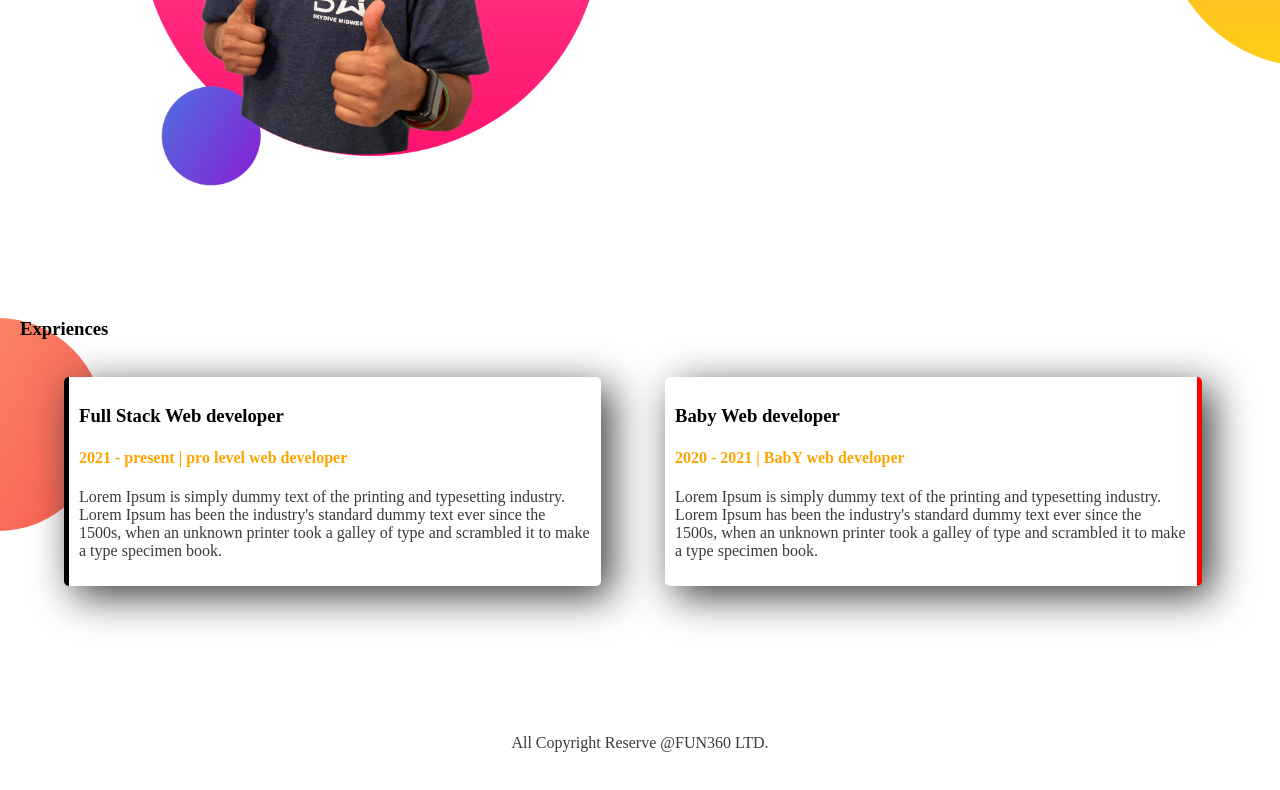
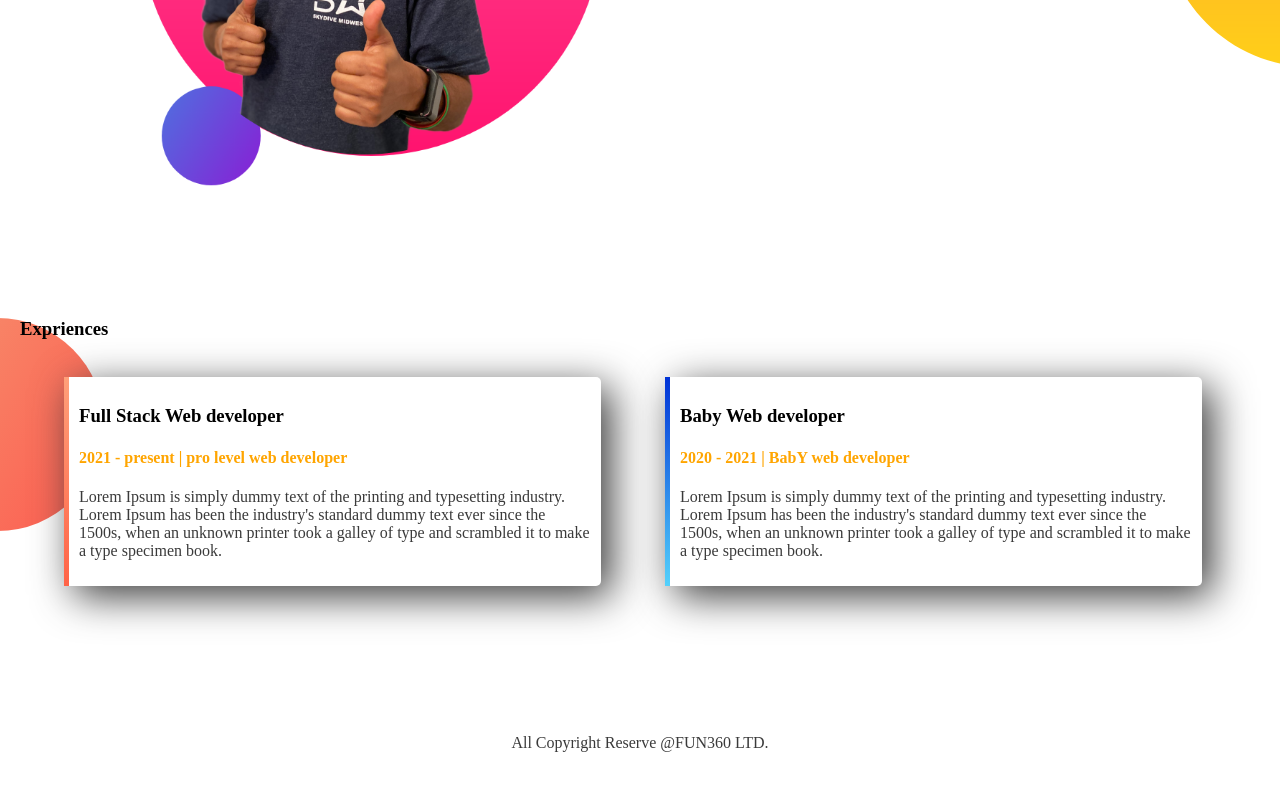
Before and after one commit to fun360sd/First-Site, a plain HTML site: page index.html in a window 1280 px wide. Shown: the part 982-1772 px from the top of the page. Drawn offline with Linux system fonts and the light colour scheme.

Commit message:
work done

```diff
--- a/style.css
+++ b/style.css
@@ -69,15 +69,16 @@ section{
 }
 #fullstack {
     border-left: 5px solid ;
-    border-image: linear-gradient(180deg lightsalmon tomato);
+    border-image: linear-gradient(180deg, lightsalmon, tomato);
     border-image-slice: 1;
 }
 #babydev{
-    border-right: 5px solid ;
+    border-left: 5px solid ;
     border-color: red;
-    border-image: linear-gradient(180deg rgb(4, 62, 255) rgb(53, 125, 249));
+    border-image: linear-gradient(180deg, rgb(0, 50, 214), rgb(84, 210, 252));
     border-image-slice: 1;
 }
+
 .exp_area {
     background-image: url(images/exp-bg.png);
     background-repeat: no-repeat;
```
Also changed, not shown: index.html (+2 -0 lines).
